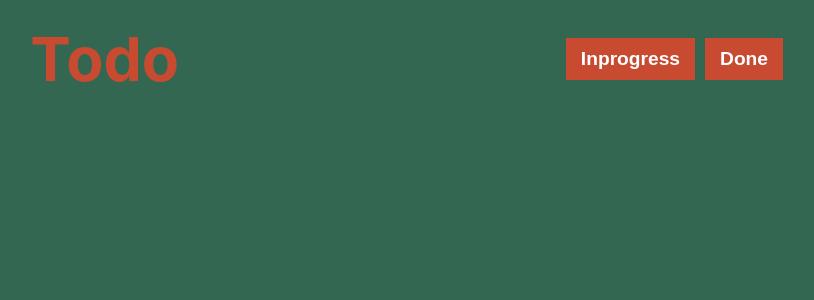
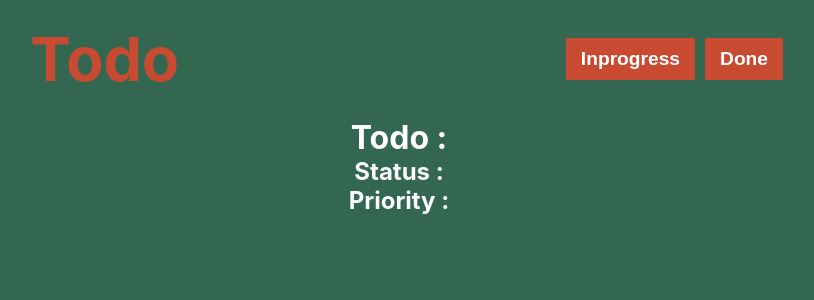
Before and after one commit to thelogeshwaran/Todo-App, a React (Create React App) app: page /todo/1 in a window 1280 px wide. Shown: the top 300 px of the page, without its empty margins (241-1055 px from the left). Built offline with nearby package versions, Linux system fonts and the light colour scheme; no server answers; the database is empty.

Commit message:
update DetailPage

```diff
--- a/src/App.js
+++ b/src/App.js
@@ -3,6 +3,7 @@ import { Route, Switch } from "react-router-dom";
 import HomePage from "./Pages/HomePage/HomePage";
 import DonePage from "./Pages/DonePage/DonePage";
 import Navbar from './Components/Navbar/Navbar';
+import DetailPage from "./Pages/DetailPage/DetailPage";
 
 
 function App() {
@@ -16,6 +17,9 @@ function App() {
         <Route path="/done">
           <DonePage/>
         </Route>
+        <Route path="/todo/:todoId">
+          <DetailPage/>
+        </Route>
       </Switch>
     </div>
   );
--- a/src/Components/TodoItem/TodoItem.css
+++ b/src/Components/TodoItem/TodoItem.css
@@ -19,6 +19,10 @@
   word-wrap: break-word;
 }
 
+.link{
+  text-decoration: none;
+}
+
 @media only screen and (max-width: 600px) {
   .todoItem {
     flex-wrap: wrap;
--- a/src/Components/TodoItem/TodoItem.js
+++ b/src/Components/TodoItem/TodoItem.js
@@ -7,6 +7,7 @@ import "react-dropdown/style.css";
 import { useTodoProvider } from "../../Context/TodoProvider/TodoProvider";
 import { Draggable } from "react-beautiful-dnd";
 import { db } from "../../Firebase/Firebase";
+import { Link } from "react-router-dom";
 
 function TodoItem({ item, index }) {
   const [edit, setEdit] = useState(false);
@@ -85,6 +86,7 @@ function TodoItem({ item, index }) {
               buttonValue="update"
             />
           ) : (
+            <Link to={`/todo/${item.id}`} className="link">
             <div className="todoItem">
               <input
                 className="todoCheckbox"
@@ -107,6 +109,7 @@ function TodoItem({ item, index }) {
                 />
               </div>
             </div>
+            </Link>
           )}
         </div>
       )}
--- a/src/Components/TodoList/TodoList.js
+++ b/src/Components/TodoList/TodoList.js
@@ -5,7 +5,7 @@ import { useTodoProvider } from "../../Context/TodoProvider/TodoProvider";
 import { Droppable, DragDropContext } from "react-beautiful-dnd";
 
 function TodoList({ data }) {
-  const { state, dispatch } = useTodoProvider();
+  const { state } = useTodoProvider();
   const [finalData, setFinalData] = useState([]);
 
   useEffect(() => {
@@ -13,7 +13,7 @@ function TodoList({ data }) {
   }, [data, state]);
 
   const onDragEnd = (result) => {
-    const { draggableId, destination, source } = result;
+    const {  destination, source } = result;
     if (!destination) {
       return;
     }
--- /dev/null
+++ b/src/Pages/DetailPage/DetailPage.js
@@ -0,0 +1,20 @@
+import React from "react";
+import { useParams } from "react-router-dom";
+import { useTodoProvider } from "../../Context/TodoProvider/TodoProvider";
+
+function DetailPage() {
+  const { todoId } = useParams();
+  const { data } = useTodoProvider();
+  const todo = data.filter((item) => item.id === todoId);
+  return (
+    <div>
+      <div>
+        <h1>Todo : {todo[0]?.todo}</h1>
+        <h2>Status : {todo[0]?.status}</h2>
+        <h2>Priority : {todo[0]?.priority}</h2>
+      </div>
+    </div>
+  );
+}
+
+export default DetailPage;
--- a/src/Reducer/Reducer.js
+++ b/src/Reducer/Reducer.js
@@ -1,4 +1,4 @@
-import { db } from "../Firebase/Firebase";
+
 export const initialState = {
   data: [],
   sort: "None",
```
